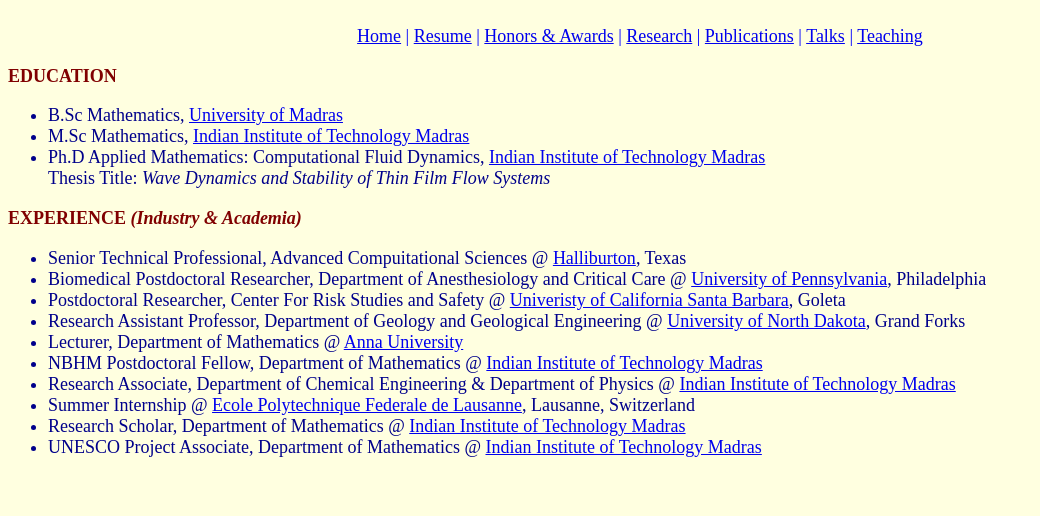
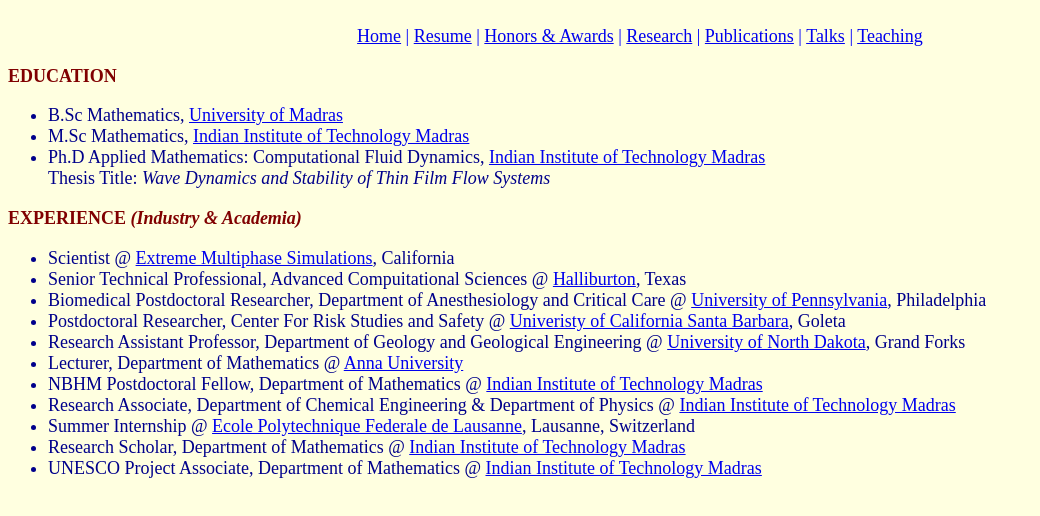
Before and after one commit to UmaBalakrishnan/UmaBalakrishnan.github.io, a plain HTML site: page resume.html in a window 1280 px wide. Shown: the whole page, without its empty margins (0-1040 px from the left). Drawn offline with Linux system fonts and the light colour scheme.

Commit message:
Update resume.html

```diff
--- a/resume.html
+++ b/resume.html
@@ -60,6 +60,7 @@ Thesis Title: <i>Wave Dynamics and Stability of Thin Film Flow Systems</i> </li>
 <h3><font color="maroon" size=+1>EXPERIENCE <i>(Industry & Academia)</i></font></h3>
 <font color="DarkBlue" size=+1>
 <ul>
+<li> Scientist @ <a href="https://theofanous.net/" target="_blank">Extreme Multiphase Simulations</a>, California </li>
 <li> Senior Technical Professional, Advanced Compuitational Sciences @ <a href="https://www.halliburton.com/en-US/default.html" target="_blank">Halliburton</a>, Texas </li>
 <li> Biomedical Postdoctoral Researcher, Department of Anesthesiology and Critical Care @ <a href="http://www.upenn.edu" target="_blank">University of Pennsylvania</a>, Philadelphia  </li>
 <li> Postdoctoral Researcher, Center For Risk Studies and Safety @ <a href="http://www.ucsb.edu" target="_blank">Univeristy of California Santa Barbara</a>, Goleta </li>
```
